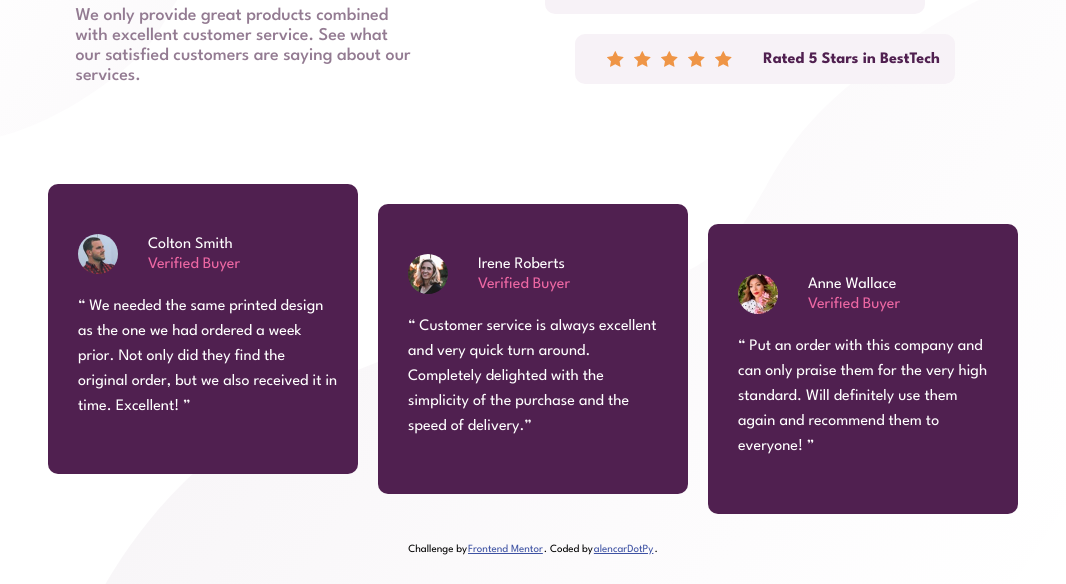
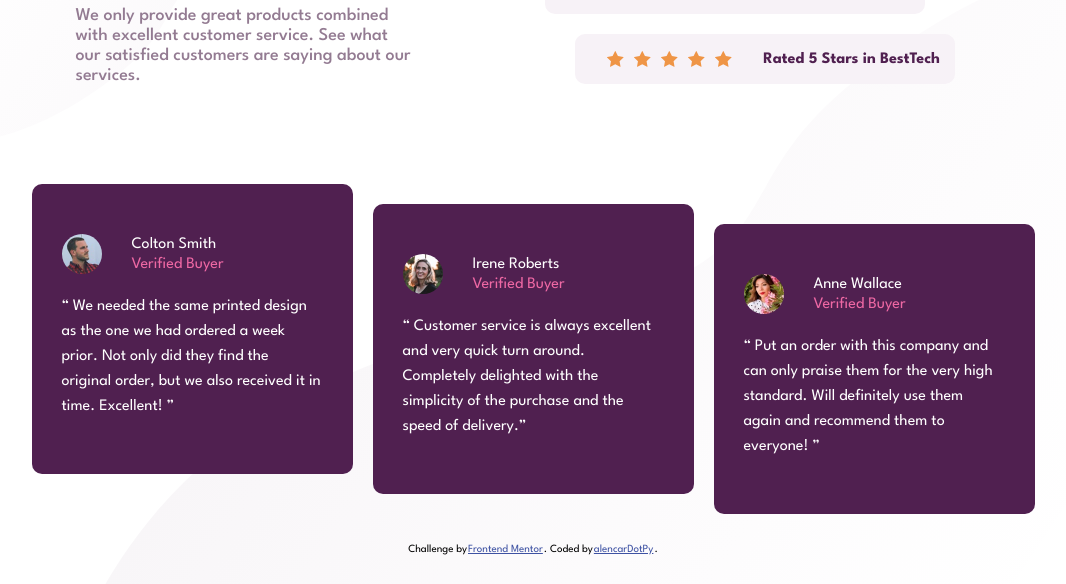
Before and after one commit to alencardotpy/social-proof-section, a plain HTML site: page index.html in a window 1280 px wide. Shown: the part 216-800 px from the top of the page, without its empty margins (107-1173 px from the left). Drawn offline with Linux system fonts and the light colour scheme.

Commit message:
Update style.css

```diff
--- a/style.css
+++ b/style.css
@@ -289,7 +289,7 @@ width:340px;
     top:40px;
 }
 .container__card{
-    width:250px;
+    width:261px;
     margin:10px 10px;
     border-radius:10px;
 }
```
